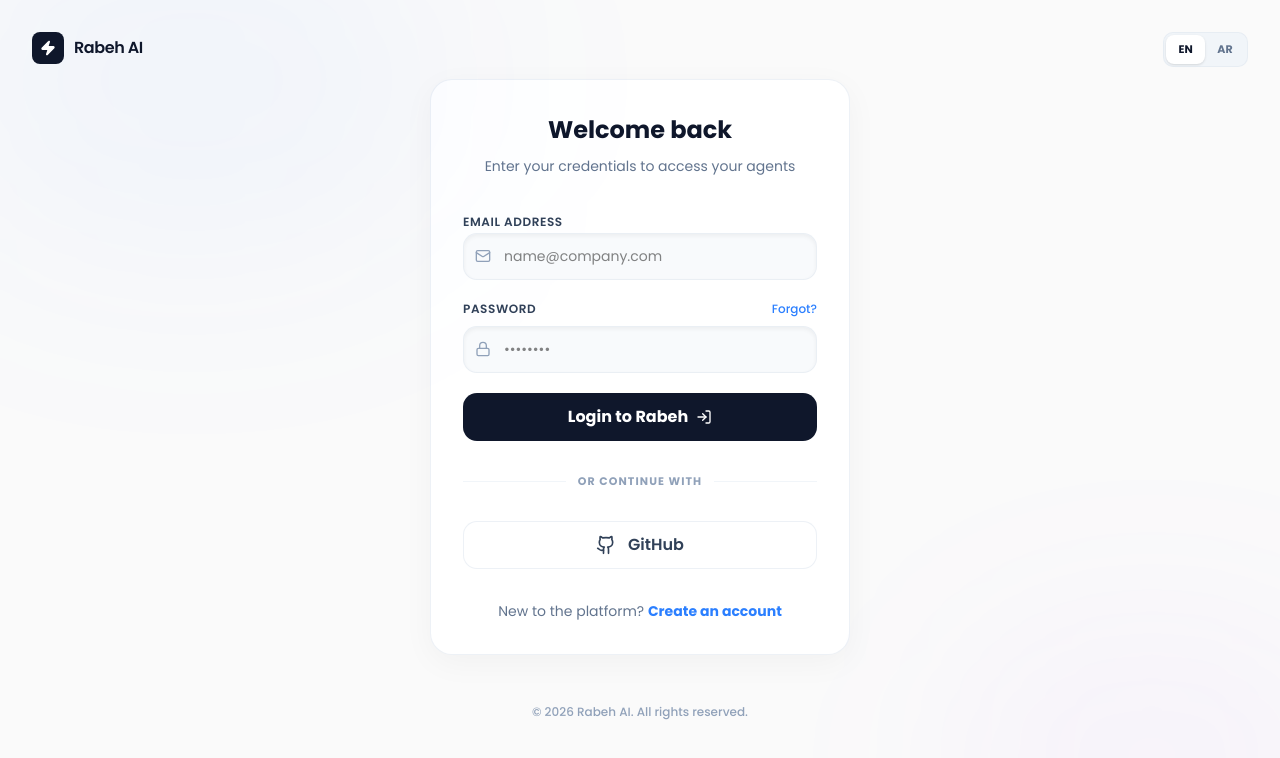
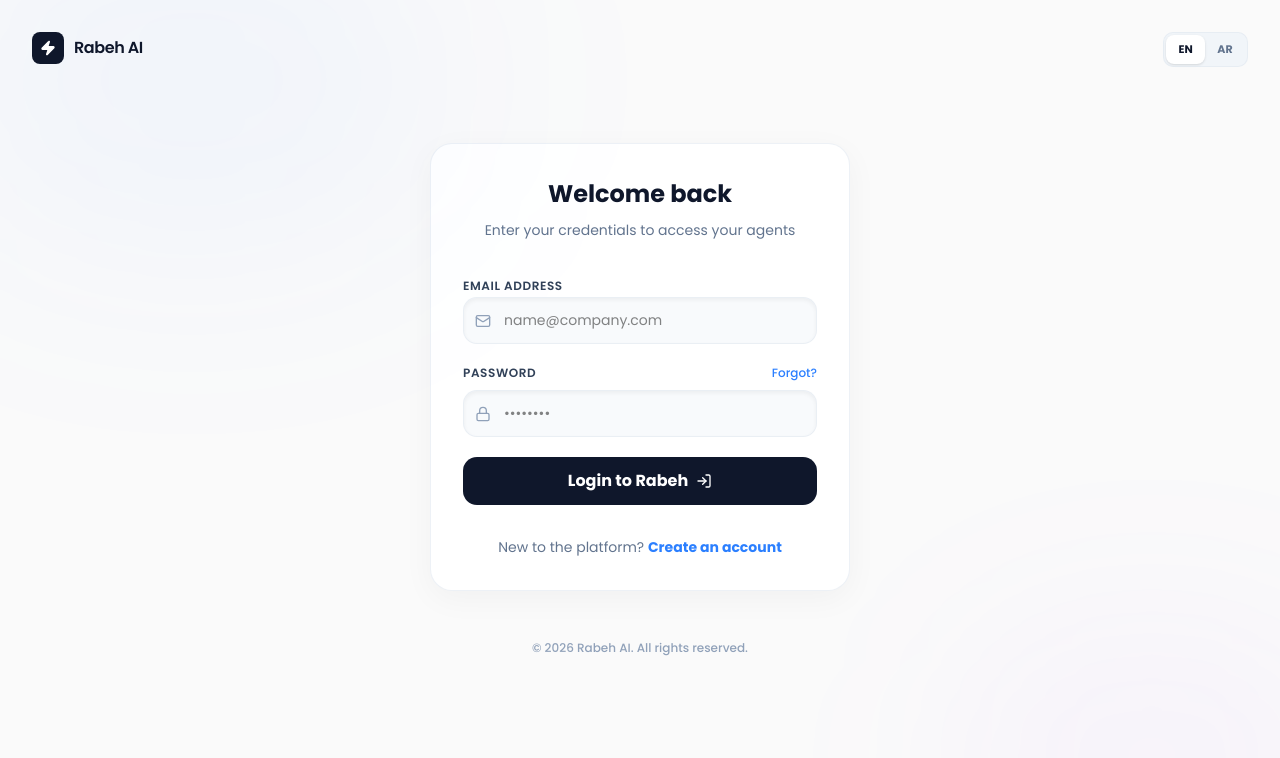
Before and after one commit to antoniousbotros/ai-agent, a Next.js app: page /en/login in a window 1280 px wide. Shown: the top 758 px of the page. Built offline with nearby package versions, Linux system fonts and the light colour scheme; no server answers.

Commit message:
fix: remove github login and cleanup auth flows

```diff
--- a/src/app/[locale]/login/page.tsx
+++ b/src/app/[locale]/login/page.tsx
@@ -4,7 +4,7 @@
 import { supabase } from "@/lib/supabase";
 import { useRouter } from "next/navigation";
 import AuthLayout from "@/components/auth/AuthLayout";
-import { LogIn, Mail, Lock, Loader2, Github } from "lucide-react";
+import { LogIn, Mail, Lock, Loader2 } from "lucide-react";
 import Link from "next/link";
 
 export default function LoginPage() {
@@ -90,15 +90,6 @@
           </button>
         </form>
 
-        <div className="relative my-8">
-           <div className="absolute inset-0 flex items-center"><div className="w-full border-t border-slate-100 dark:border-white/10"></div></div>
-           <div className="relative flex justify-center text-[11px] font-bold uppercase tracking-widest text-slate-400"><span className="bg-white dark:bg-[#121212] px-3">or continue with</span></div>
-        </div>
-
-        <button className="w-full bg-white dark:bg-white/5 border border-slate-200/60 dark:border-white/10 h-[48px] rounded-xl font-semibold text-slate-700 dark:text-white flex items-center justify-center gap-3 hover:bg-slate-50 dark:hover:bg-white/10 transition-all">
-           <Github className="w-5 h-5" />
-           GitHub
-        </button>
 
         <p className="text-[14px] text-slate-500 text-center mt-8">
           New to the platform? <Link href="/signup" className="text-blue-500 hover:text-blue-600 font-bold">Create an account</Link>
```
